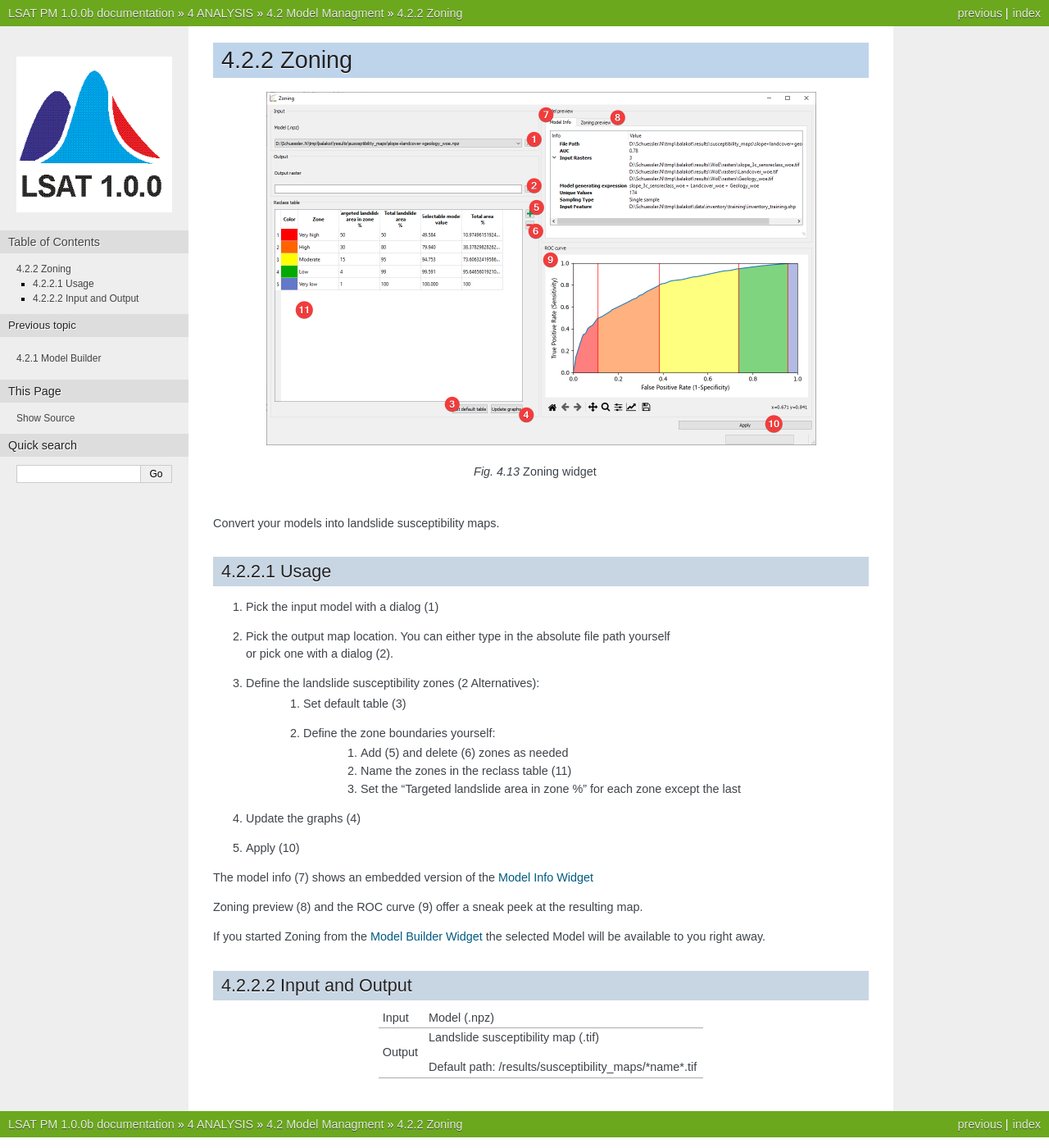
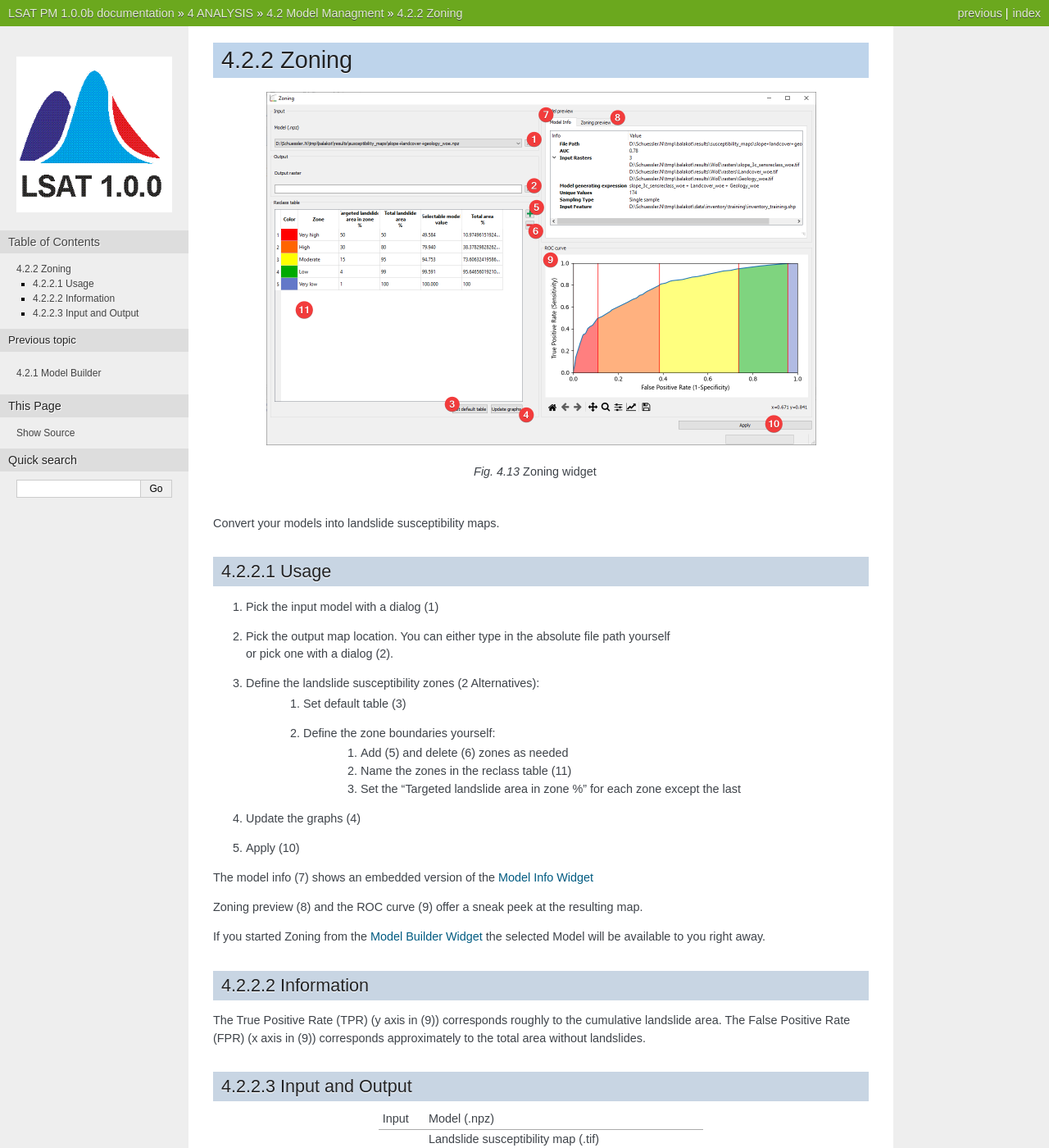
Before and after one commit to BGR-EGHA/LSAT-Documentation, a Sphinx documentation site: the page built from source/ANALYSIS/ModelManagment/Zoning.rst, in a window 1280 px wide and 1400 px high. Shown: the whole window at 82% size. Built offline with Sphinx 7.4.7, drawn with Linux system fonts in a browser that asks for light colours.

Commit message:
Zoning - Explained connection between TPR and landslide area/FPR and total area-landslide

```diff
--- a/source/ANALYSIS/ModelManagment/Zoning.rst
+++ b/source/ANALYSIS/ModelManagment/Zoning.rst
@@ -32,6 +32,13 @@ Zoning preview (8) and the ROC curve (9) offer a sneak peek at the resulting map
 If you started Zoning from the :doc:`Model Builder Widget</ANALYSIS/ModelManagment/ModelBuilder>`
 the selected Model will be available to you right away.
 
+Information
+^^^^^^^^^^^
+
+The True Positive Rate (TPR) (y axis in (9)) corresponds roughly to the cumulative landslide
+area. The False Positive Rate (FPR) (x axis in (9)) corresponds approximately to the total area
+without landslides.
+
 Input and Output
 ^^^^^^^^^^^^^^^^
 +------------+----------------------------------------------------------------+
```
